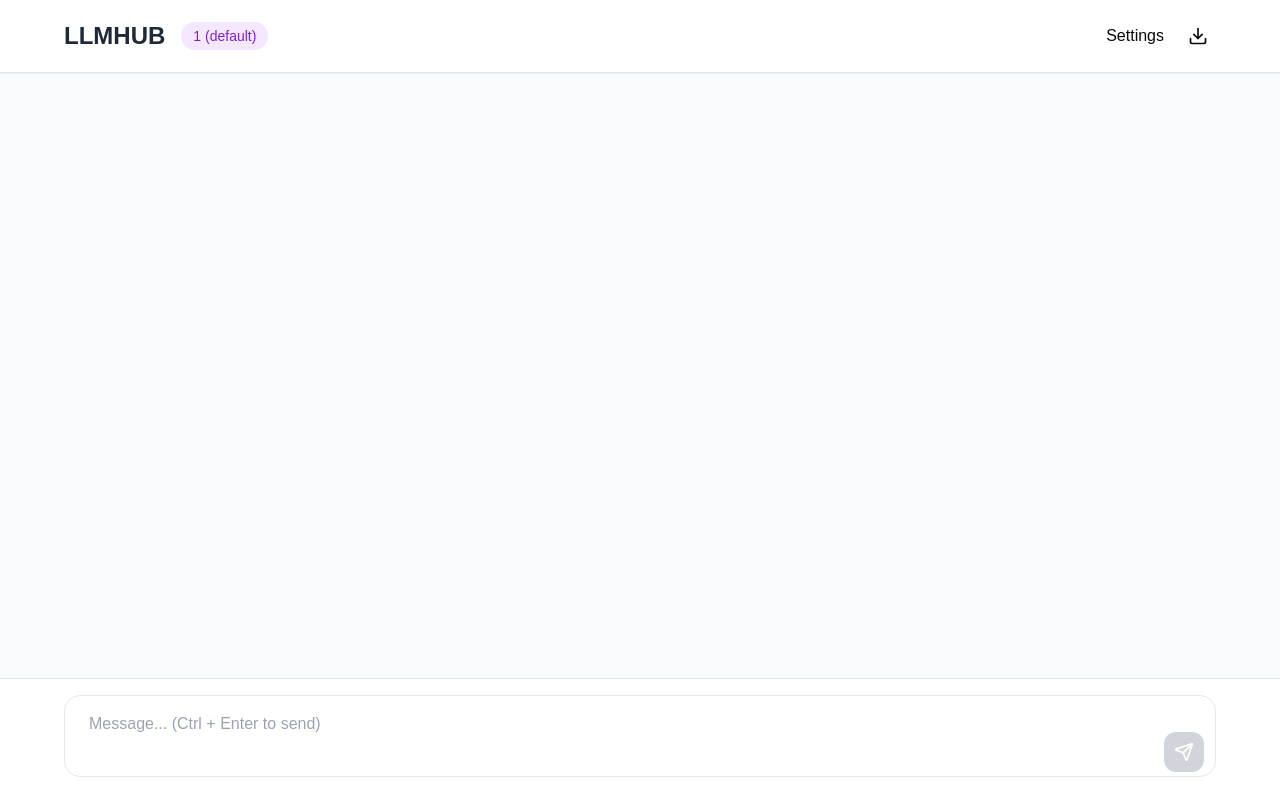
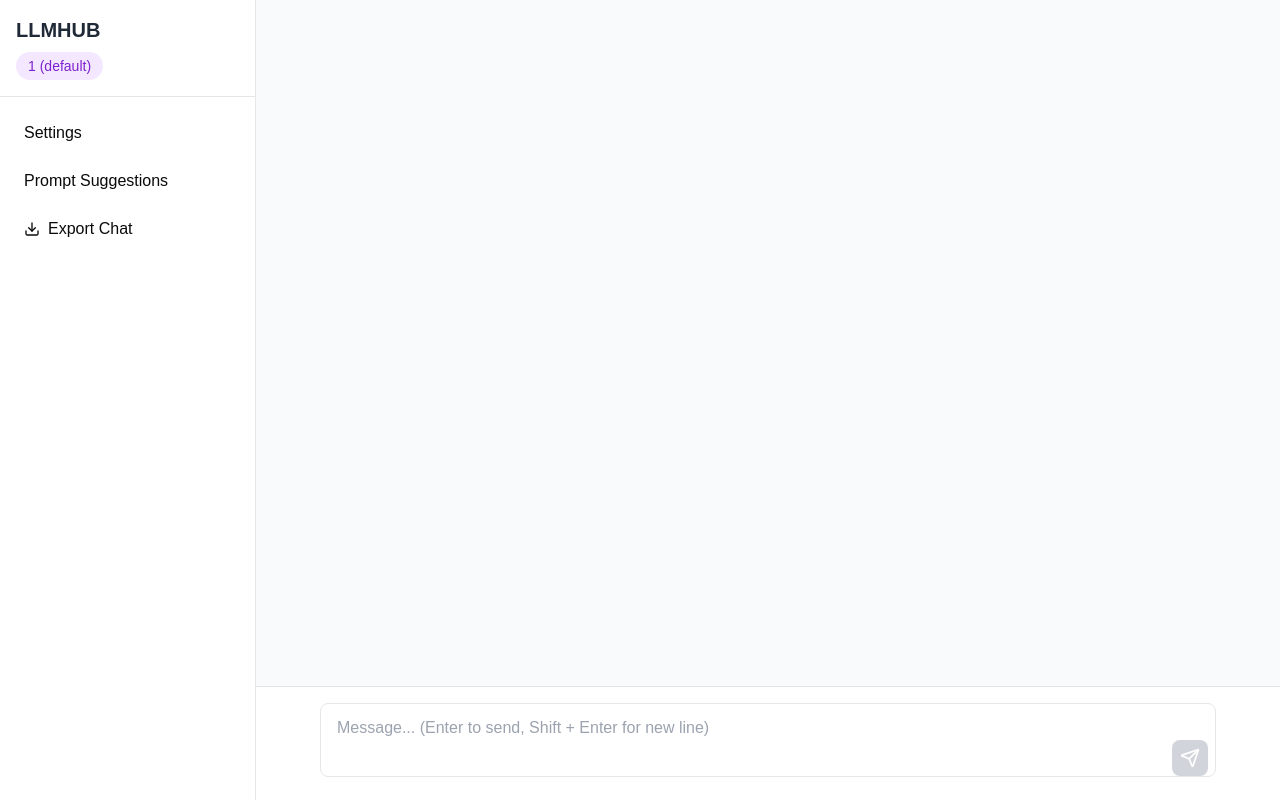
Before and after one commit to MDMOQADDAS/LLMHUB, a Next.js app: page /models/1/chat in a window 1280 px wide. Built offline with nearby package versions, Linux system fonts and the light colour scheme.

Commit message:
added prompt suggestions feature

```diff
--- a/components/ChatClient.tsx
+++ b/components/ChatClient.tsx
@@ -22,6 +22,12 @@ interface ChatSettings {
   systemPrompt: string;
 }
 
+// Add new interfaces
+interface PromptSuggestion {
+  id: string;
+  prompt: string;
+}
+
 export function ChatClient({ modelName }: { modelName: string }) {
   const searchParams = useSearchParams();
   const version = searchParams.get("version") || "default";
@@ -36,6 +42,11 @@ export function ChatClient({ modelName }: { modelName: string }) {
   const [showSettings, setShowSettings] = useState(false);
   const [abortController, setAbortController] = useState<AbortController | null>(null);
 
+  // Add new states
+  const [promptSuggestions, setPromptSuggestions] = useState<PromptSuggestion[]>([]);
+  const [isSuggestionsLoading, setIsSuggestionsLoading] = useState(false);
+  const [showSuggestions, setShowSuggestions] = useState(false);
+
   const messagesEndRef = useRef<HTMLDivElement>(null);
   const textareaRef = useRef<HTMLTextAreaElement>(null);
 
@@ -45,6 +56,14 @@ export function ChatClient({ modelName }: { modelName: string }) {
     handleSubmit();
   });
   useHotkeys('esc', () => setShowSettings(false));
+
+  // Enhanced keyboard handling
+  const handleKeyDown = (e: React.KeyboardEvent) => {
+    if (e.key === 'Enter' && !e.shiftKey) {
+      e.preventDefault();
+      handleSubmit();
+    }
+  };
 
   // Handle file uploads for context
   const handleFileUpload = async (file: File) => {
@@ -117,12 +136,51 @@ export function ChatClient({ modelName }: { modelName: string }) {
     }
   };
 
+  // Add new helper function for API calls
+  const makeAPICall = async (prompt: string, systemPrompt: string, streamCallback?: (content: string) => void) => {
+    const response = await fetch('http://localhost:11434/api/generate', {
+      method: 'POST',
+      headers: { 'Content-Type': 'application/json' },
+      body: JSON.stringify({
+        model: `${modelName.toLowerCase()}:${version}`,
+        prompt,
+        system: systemPrompt,
+        temperature: settings.temperature,
+        max_tokens: settings.maxTokens,
+        stream: true,
+      }),
+    });
+
+    let result = '';
+    const reader = response.body?.getReader();
+    const decoder = new TextDecoder();
+
+    while (true) {
+      const { done, value } = await reader!.read();
+      if (done) break;
+
+      const chunk = decoder.decode(value);
+      const lines = chunk.split('\n');
+
+      for (const line of lines) {
+        if (!line) continue;
+        try {
+          const parsed = JSON.parse(line);
+          result += parsed.response;
+          streamCallback?.(result);
+        } catch (e) {
+          console.error('Error parsing JSON:', e);
+        }
+      }
+    }
+
+    return result;
+  };
+
+  // Modify handleSubmit to handle parallel calls
   const handleSubmit = async (e?: React.FormEvent) => {
     e?.preventDefault();
     if (!input.trim() || isLoading) return;
-
-    const controller = new AbortController();
-    setAbortController(controller);
 
     const userMessage: Message = {
       id: crypto.randomUUID(),
@@ -131,85 +189,135 @@ export function ChatClient({ modelName }: { modelName: string }) {
       timestamp: Date.now()
     };
 
-    setMessages(prev => [...prev, userMessage]);
+    const assistantMessageId = crypto.randomUUID();
+
+    // Initialize assistant message immediately
+    setMessages(prev => [...prev,
+      userMessage,
+      {
+        id: assistantMessageId,
+        role: 'assistant',
+        content: '',
+        timestamp: Date.now()
+      }
+    ]);
+
     setInput('');
     setIsLoading(true);
+    setIsSuggestionsLoading(true);
 
     try {
-      const response = await fetch('http://localhost:11434/api/generate', {
-        method: 'POST',
-        headers: { 'Content-Type': 'application/json' },
-        body: JSON.stringify({
-          model: `${modelName.toLowerCase()}:${version}`,
-          prompt: input,
-          system: settings.systemPrompt,
-          temperature: settings.temperature,
-          max_tokens: settings.maxTokens,
-          stream: true,
-        }),
-        signal: controller.signal
+      // Create both API calls
+      const mainCall = makeAPICall(
+        input,
+        settings.systemPrompt,
+        (content) => {
+          // Update main chat message in real-time
+          setMessages(prev => prev.map(msg =>
+            msg.id === assistantMessageId
+              ? { ...msg, content }
+              : msg
+          ));
+        }
+      );
+
+      const suggestionsCall = makeAPICall(
+        `Rewrite the following prompt in 10 different ways to get better results. Return only the numbered list of prompts in plain text:\n\n${input}`,
+        "You are an AI prompt engineer. Your task is to improve and rewrite prompts."
+      ).then(result => {
+        const suggestions = result
+          .split('\n')
+          .filter(line => /^\d+\./.test(line))
+          .map(line => ({
+            id: crypto.randomUUID(),
+            prompt: line.replace(/^\d+\.\s*/, '').trim()
+          }));
+
+        setPromptSuggestions(suggestions);
+        setShowSuggestions(true);
       });
 
-      await handleStream(response);
+      // Execute both calls concurrently
+      await Promise.all([mainCall, suggestionsCall]);
     } catch (error) {
       console.error('Error:', error);
-      toast.error('Failed to generate response');
+      toast.error('Failed to process request');
     } finally {
       setIsLoading(false);
-      setAbortController(null);
+      setIsSuggestionsLoading(false);
     }
+  };
+
+  // Add suggestion click handler
+  const handleSuggestionClick = (suggestion: PromptSuggestion) => {
+    setInput(suggestion.prompt);
+    handleSubmit();
   };
 
   // UI Components
   return (
-    <motion.div
-      className="flex flex-col h-screen bg-gray-50"
-      initial={{ opacity: 0 }}
-      animate={{ opacity: 1 }}
-    >
-      {/* Enhanced Header */}
-      <header className="border-b bg-white py-4 px-6 shadow-sm">
-        <div className="max-w-6xl mx-auto flex items-center justify-between">
-          <div className="flex items-center gap-4">
-            <h1 className="text-2xl font-semibold text-gray-800">LLMHUB</h1>
-            <span className="px-3 py-1 rounded-full bg-purple-100 text-purple-700 text-sm">
+    <div className="flex h-screen bg-gray-50">
+      {/* Left Sidebar */}
+      <div className="w-64 bg-white border-r border-gray-200 flex flex-col">
+        <div className="p-4 border-b">
+          <h1 className="text-xl font-semibold text-gray-800">LLMHUB</h1>
+          <div className="mt-2 px-3 py-1 rounded-full bg-purple-100 text-purple-700 text-sm inline-block">
             {modelName} ({version})
-            </span>
           </div>
-          <div className="flex items-center gap-2">
+        </div>
+
+        <div className="flex-1 p-4">
           <button
             onClick={() => setShowSettings(s => !s)}
-              className="p-2 hover:bg-gray-100 rounded-lg transition-colors"
+            className="w-full p-2 mb-2 text-left hover:bg-gray-100 rounded-lg transition-colors"
           >
             Settings
           </button>
+
+          {/* Prompt Suggestions Dropdown */}
+          <div className="mb-2">
+            <button
+              onClick={() => setShowSuggestions(s => !s)}
+              className="w-full p-2 flex items-center justify-between hover:bg-gray-100 rounded-lg transition-colors"
+            >
+              Prompt Suggestions
+              {isSuggestionsLoading && <Loader2 className="w-4 h-4 animate-spin" />}
+            </button>
+
+            {showSuggestions && promptSuggestions.length > 0 && (
+              <motion.div
+                initial={{ opacity: 0, y: -10 }}
+                animate={{ opacity: 1, y: 0 }}
+                exit={{ opacity: 0, y: -10 }}
+                className="mt-1 py-1 bg-white rounded-lg shadow-lg border border-gray-200"
+              >
+                {promptSuggestions.map((suggestion) => (
+                  <button
+                    key={suggestion.id}
+                    onClick={() => handleSuggestionClick(suggestion)}
+                    className="w-full px-4 py-2 text-left text-sm hover:bg-gray-50 truncate"
+                  >
+                    {suggestion.prompt}
+                  </button>
+                ))}
+              </motion.div>
+            )}
+          </div>
+
           <button
             onClick={exportChat}
-              className="p-2 hover:bg-gray-100 rounded-lg transition-colors"
+            className="w-full p-2 flex items-center gap-2 hover:bg-gray-100 rounded-lg transition-colors"
           >
-              <Download className="w-5 h-5" />
+            <Download className="w-4 h-4" />
+            Export Chat
           </button>
         </div>
       </div>
-      </header>
 
-      {/* Settings Modal */}
-      <AnimatePresence>
-        {showSettings && (
-          <motion.div
-            className="absolute inset-0 bg-black/50 flex items-center justify-center z-50"
-            initial={{ opacity: 0 }}
-            animate={{ opacity: 1 }}
-            exit={{ opacity: 0 }}
-          >
-            {/* Settings content */}
-          </motion.div>
-        )}
-      </AnimatePresence>
-
-      {/* Enhanced Messages Container */}
-      <div className="flex-1 overflow-y-auto">
-        <div className="max-w-6xl mx-auto py-6 px-6 space-y-6">
+      {/* Main Chat Area */}
+      <div className="flex-1 flex flex-col">
+        <div className="flex-1 overflow-y-auto px-4">
+          <div className="max-w-4xl mx-auto py-6 space-y-6">
             <AnimatePresence>
               {messages.map((message) => (
                 <motion.div
@@ -258,24 +366,25 @@ export function ChatClient({ modelName }: { modelName: string }) {
           </div>
         </div>
 
-      {/* Enhanced Input Container */}
-      <div className="border-t bg-white px-6 py-4">
-        <div className="max-w-6xl mx-auto">
+        {/* Input Area */}
+        <div className="border-t bg-white p-4">
+          <div className="max-w-4xl mx-auto">
             <form onSubmit={handleSubmit} className="relative">
               <textarea
                 ref={textareaRef}
                 value={input}
                 onChange={(e) => setInput(e.target.value)}
-              placeholder="Message... (Ctrl + Enter to send)"
-              className="w-full pl-6 pr-24 py-4 text-base bg-white border border-gray-200 rounded-2xl resize-none focus:outline-none focus:ring-2 focus:ring-purple-500 focus:border-transparent transition-all"
+                onKeyDown={handleKeyDown}
+                placeholder="Message... (Enter to send, Shift + Enter for new line)"
+                className="w-full pl-4 pr-20 py-3 text-base bg-white border border-gray-200 rounded-lg resize-none focus:outline-none focus:ring-2 focus:ring-purple-500 focus:border-transparent transition-all"
                 style={{ minHeight: '60px' }}
               />
-            <div className="absolute right-3 bottom-3 flex items-center gap-2">
+              <div className="absolute right-2 bottom-2 flex items-center gap-2">
                 {isLoading && (
                   <button
                     type="button"
                     onClick={() => abortController?.abort()}
-                  className="p-2.5 rounded-xl text-red-600 hover:bg-red-50"
+                    className="p-2 rounded-lg text-red-600 hover:bg-red-50"
                   >
                     <StopCircle className="w-5 h-5" />
                   </button>
@@ -283,7 +392,7 @@ export function ChatClient({ modelName }: { modelName: string }) {
                 <button
                   type="submit"
                   disabled={isLoading || !input.trim()}
-                className="p-2.5 rounded-xl bg-purple-600 text-white hover:bg-purple-700 disabled:bg-gray-300 disabled:cursor-not-allowed focus:outline-none focus:ring-2 focus:ring-purple-500 transition-colors"
+                  className="p-2 rounded-lg bg-purple-600 text-white hover:bg-purple-700 disabled:bg-gray-300 disabled:cursor-not-allowed"
                 >
                   {isLoading ? (
                     <Loader2 className="w-5 h-5 animate-spin" />
@@ -295,6 +404,21 @@ export function ChatClient({ modelName }: { modelName: string }) {
             </form>
           </div>
         </div>
+      </div>
+
+      {/* Settings Modal remains the same */}
+      <AnimatePresence>
+        {showSettings && (
+          <motion.div
+            className="absolute inset-0 bg-black/50 flex items-center justify-center z-50"
+            initial={{ opacity: 0 }}
+            animate={{ opacity: 1 }}
+            exit={{ opacity: 0 }}
+          >
+            {/* Settings content */}
           </motion.div>
+        )}
+      </AnimatePresence>
+    </div>
   );
 }
```
Lines whose indentation alone changed are shown as unchanged.
